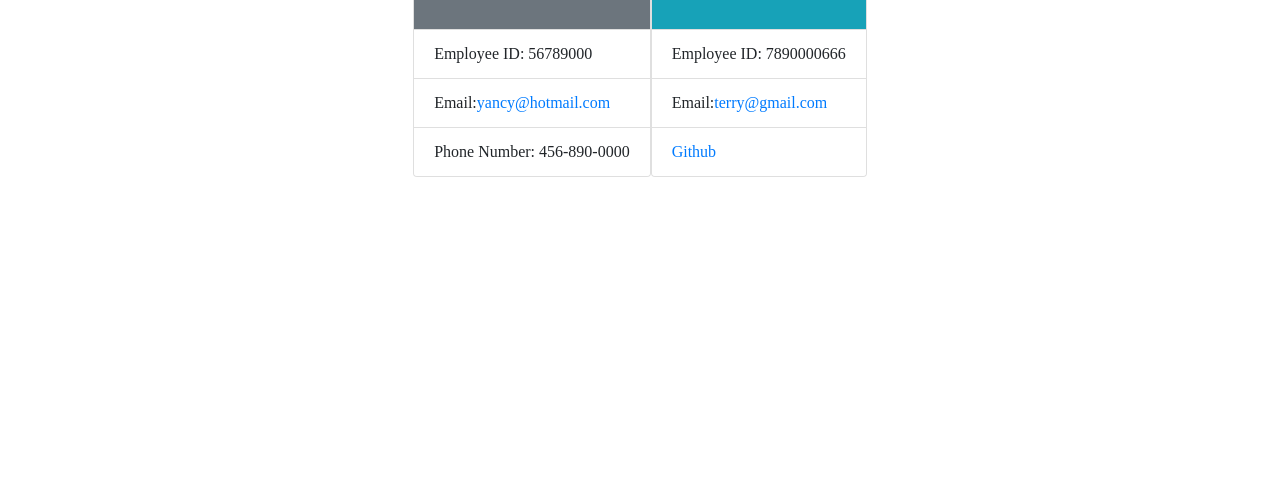
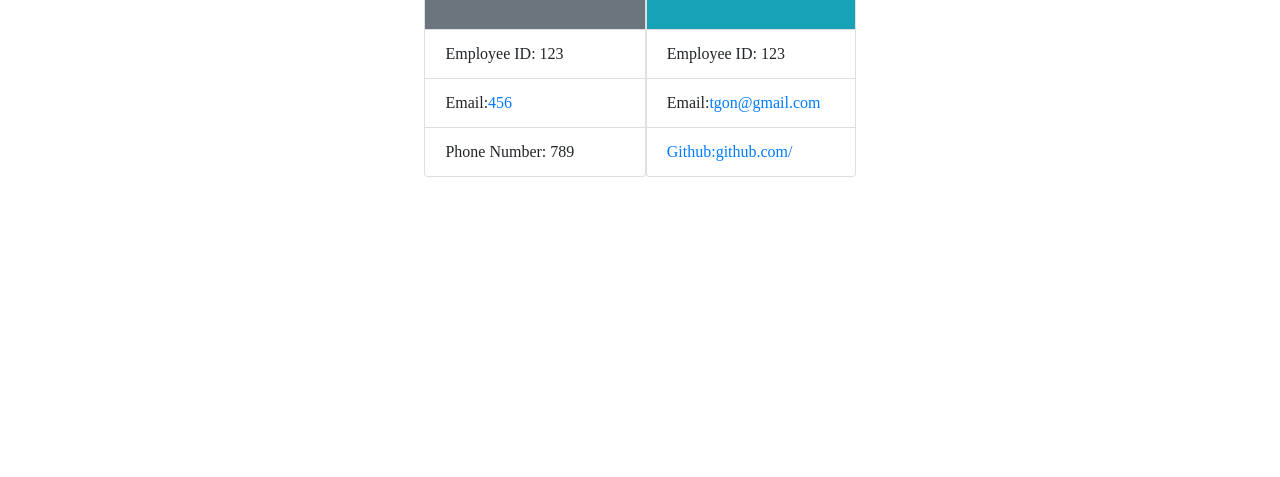
Before and after one commit to rgonsahn/employee-generator, a website: page distribution/htmlCard.html in a window 1280 px wide. Shown: the part 323-800 px from the top of the page. Drawn offline with nearby package versions, Linux system fonts and the light colour scheme; a web font is replaced by a local one.

```diff
--- a/distribution/htmlCard.html
+++ b/distribution/htmlCard.html
@@ -19,22 +19,22 @@
 
             <div class="d-flex flex-wrap justify-content-center"> <div class="card text-bg-info mb-3" style="max-width: 18rem;">
                 <div class="card-body bg-secondary text-light">
-                <h4 class="card-header">Name: Yancy</h4>
+                <h4 class="card-header">Name: Robina</h4>
                 <h4 class="card-title">Role:Manager</h4>
                 </div>
                 <ul class="list-group list-group-flush">
-                <li class="list-group-item">Employee ID: 56789000</li>
-                <li class="list-group-item">Email:<a href="mailto:yancy@hotmail.com">yancy@hotmail.com</a></li>
-                <li class="list-group-item">Phone Number: 456-890-0000</li>
+                <li class="list-group-item">Employee ID: 123</li>
+                <li class="list-group-item">Email:<a href="mailto:456">456</a></li>
+                <li class="list-group-item">Phone Number: 789</li>
                 </div><div class="card text-bg-info mb-3" style="max-width: 18rem;">
                 <div class="card-body bg-info text-dark">
-                <h4 class="card-header">Name: Terry</h4>
+                <h4 class="card-header">Name: Tailee</h4>
                 <h4 class="card-title">Role:Engineer</h4>
                 </div>
                 <ul class="list-group list-group-flush">
-                <li class="list-group-item">Employee ID: 7890000666</li>
-                <li class="list-group-item">Email:<a href="mailto:terry@gmail.com">terry@gmail.com</a></li>
-                <li class="list-group-item"><a href= "rgonsahn"target="_blank" href="https://github.com">Github</a></li>
+                <li class="list-group-item">Employee ID: 123</li>
+                <li class="list-group-item">Email:<a href="mailto:tgon@gmail.com">tgon@gmail.com</a></li>
+                <li class="list-group-item"><a href= "rgonsahn">Github:github.com/</a></li>
                 </div> </div>
     </div>
     <script src="https://cdn.jsdelivr.net/npm/bootstrap@4.3.1/dist/css/bootstrap.min.css" ></script>
--- a/index.js
+++ b/index.js
@@ -201,9 +201,10 @@
                 <ul class="list-group list-group-flush">
                 <li class="list-group-item">Employee ID: ${team[i].id}</li>
                 <li class="list-group-item">Email:<a href="mailto:${team[i].email}">${team[i].email}</a></li>
-                <li class="list-group-item"><a href= "${team[i].getGithub()}"target="_blank" href="https://github.com">Github</a></li>
+                <li class="list-group-item"><a href= "${team[i].getGithub()}">Github:/github.com/rgonsahn/employee-generator</a></li>
                 </div>`
-//Used school to target the intern card
+
+                //Used school to target the intern card
         } else if (team[i].school) {
             teamProfiles.innerHtml +=
                 `<div class="card text-bg-info mb-3" style="max-width: 18rem;">
```
Also changed, not shown: README.md.
